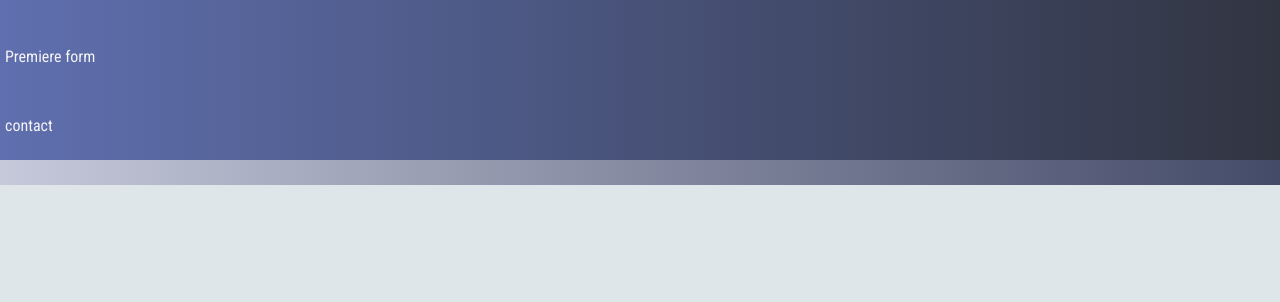
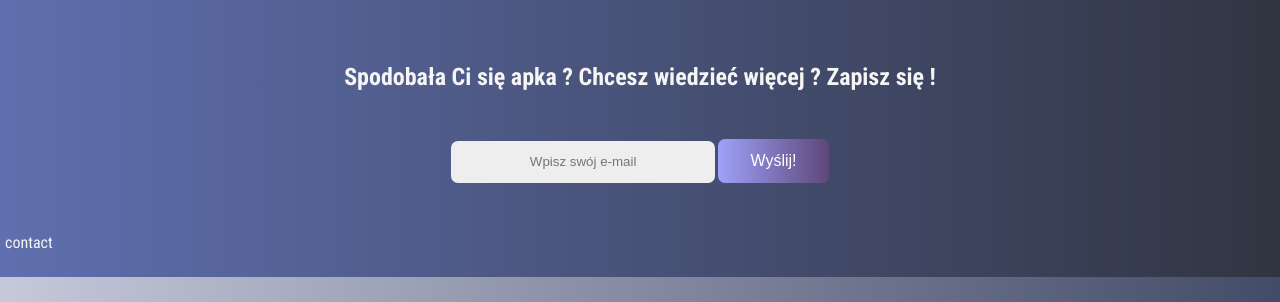
Before and after one commit to infoshareacademy/jfddl8-shredders-www, a plain HTML site: page index.html in a window 1280 px wide. Shown: the part 2206-2508 px from the top of the page. Before the commit the page ends 2391 px from the top, so only its background shows below. Drawn offline with Linux system fonts and the light colour scheme.

Commit message:
newsletter added

```diff
--- a/css/nav.css
+++ b/css/nav.css
@@ -1,5 +1,4 @@
 .nav {
-
   width: 100%;
   height: 60px;
   position: fixed;
@@ -7,15 +6,16 @@
   background-color: #d4b4db;
   z-index: 100;
   font-weight: bold;
-    opacity:0.85;
-    -webkit-box-shadow: 5px 12px 21px 0px rgba(0,0,0,0.75);
--moz-box-shadow: 5px 12px 21px 0px rgba(0,0,0,0.75);
-box-shadow: 5px 12px 21px 0px rgba(0,0,0,0.75);
+  opacity: 0.85;
+  -webkit-box-shadow: 5px 12px 21px 0px rgba(0, 0, 0, 0.75);
+  -moz-box-shadow: 5px 12px 21px 0px rgba(0, 0, 0, 0.75);
+  box-shadow: 5px 12px 21px 0px rgba(0, 0, 0, 0.75);
 }
 
 .nav ul {
   display: flex;
-    justify-content: space-around;
+  /* justify-content: space-around; */
+  justify-content: center;
   align-items: center;
   height: 100%;
   list-style: none;
@@ -34,7 +34,7 @@ box-shadow: 5px 12px 21px 0px rgba(0,0,0,0.75);
   color: rgb(57, 27, 82);
 }
 
-.current-nav{
+.current-nav {
   color: rgb(57, 27, 82);
 }
 
@@ -42,7 +42,7 @@ box-shadow: 5px 12px 21px 0px rgba(0,0,0,0.75);
   color: rgb(37, 17, 46);
 }
 
-@media (max-width:785px) {
+@media (max-width: 785px) {
   .nav {
     height: 200px;
     display: none;
--- a/index.html
+++ b/index.html
@@ -7,7 +7,10 @@
       sizes="180x180"
       href="img/apple-touch-icon.png"
     />
-    <link href="https://fonts.googleapis.com/css?family=Roboto+Condensed:400,700&display=swap" rel="stylesheet">
+    <link
+      href="https://fonts.googleapis.com/css?family=Roboto+Condensed:400,700&display=swap"
+      rel="stylesheet"
+    />
 
     <link
       rel="icon"
@@ -33,13 +36,13 @@
     <link rel="stylesheet" href="css/cookies.css" />
     <link rel="stylesheet" href="css/fontello.css" />
     <link rel="stylesheet" href="css/hero.css" />
+    <link rel="stylesheet" href="newsletter.css" />
     <meta name="viewport" content="width=device-width, initial-scale=1.0" />
     <meta http-equiv="X-UA-Compatible" content="ie=edge" />
     <title>MusicTripper</title>
   </head>
 
   <body>
-
     <div class="sm-nav"></div>
     <nav class="nav">
       <div class="nav__sm-close"></div>
@@ -61,14 +64,8 @@
         </li>
       </ul>
     </nav>
-    <header class="hero" >
-
-        <img
-          src="./img/background.jpg"
-          alt="HERO BANNER"
-          class="hero__picture"
-        />
-
+    <header class="hero">
+      <img src="./img/background.jpg" alt="HERO BANNER" class="hero__picture" />
     </header>
 
     <main>
@@ -199,8 +196,23 @@
         </div>
       </section>
 
-      <section id="premiere-form">
-        Premiere form
+      <section>
+        <div class="newsletter">
+          <h1>Spodobała Ci się apka ? Chcesz wiedzieć więcej ? Zapisz się !</h1>
+          <form action="https://emaillabs-sender.herokuapp.com/" method="POST">
+            <input
+              class="input"
+              type="text"
+              name="emails[]"
+              placeholder="Wpisz swój e-mail"
+            />
+            <input type="hidden" name="subject" value="Tytuł" />
+            <input type="hidden" name="message" value="Treść" />
+            <input type="hidden" name="fromName" value="Nazwa Apki" />
+            <input type="hidden" name="redirect" value="strona z naszą grą" />
+            <input class="button" type="submit" value="Wyślij!" />
+          </form>
+        </div>
       </section>
 
       <section id="scroll-to-contact">
@@ -212,9 +224,7 @@
       <img src="img/up-arrow.png" width="50px" />
     </div>
 
-    <footer>
-
-    </footer>
+    <footer></footer>
 
     <div class="cookie__box">
       <div class="cookie__alert">
@@ -228,6 +238,5 @@
     <script src="js/cookies.js"></script>
     <script src="js/nav.js"></script>
     <script src="js/up-arrow.js"></script>
-
   </body>
 </html>
--- /dev/null
+++ b/newsletter.css
@@ -0,0 +1,35 @@
+.newsletter {
+  display: flex;
+  flex-flow: column;
+  align-items: center;
+  justify-content: center;
+  text-align: center;
+}
+.input {
+  width: 210px;
+  display: inline-block;
+  text-align: center;
+  border-radius: 7px;
+  background: #eee;
+  padding: 1em 2em;
+  outline: none;
+  border: none;
+  color: #222;
+}
+.button {
+  background-image: linear-gradient(
+    to left,
+    rgba(45, 15, 83, 0.75) 0%,
+    rgba(145, 149, 251, 0.86) 100%
+  );
+  font-family: "Abel", sans-serif;
+  padding: 0.8em 2em;
+  margin: 2em 0 0 0;
+  border-radius: 7px;
+  font-size: 1.4em;
+  cursor: pointer;
+  color: #ffffff;
+  font-size: 1em;
+  outline: none;
+  border: none;
+}
```
Also changed, not shown: Game/class.js (added, +23 -0 lines), Game/index.html (added). Lines whose indentation alone changed are shown as unchanged.
